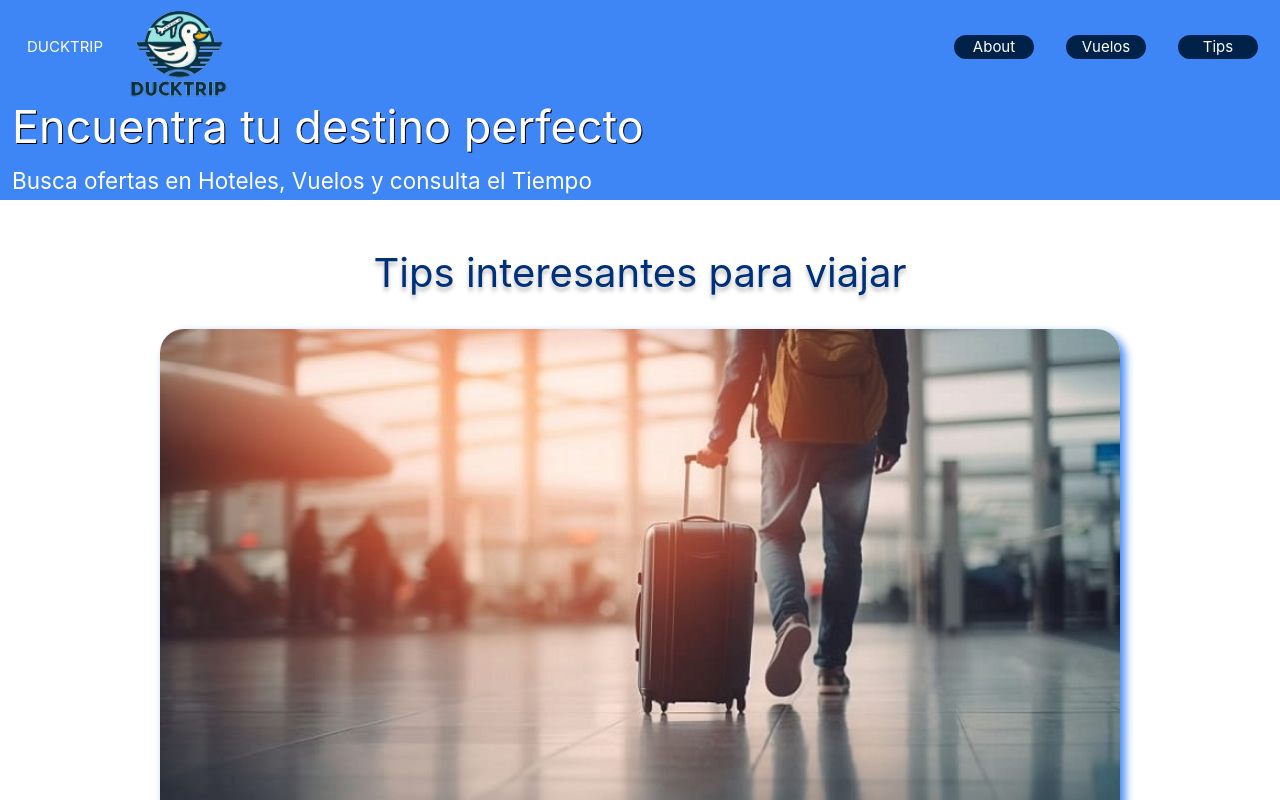
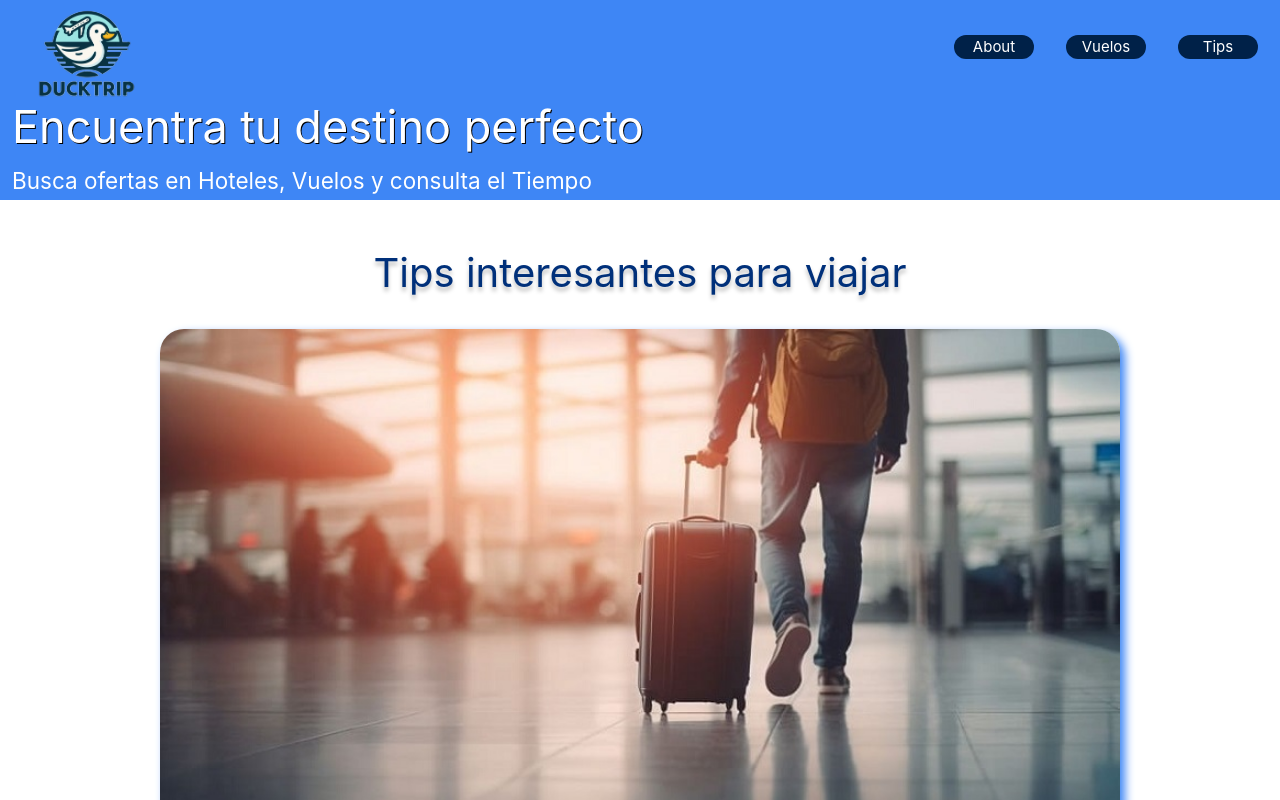
Before and after one commit to davidgm26/ducktrip-app, a Vue app: page /tips in a window 1280 px wide. Shown: the top 800 px of the page. Built offline with nearby package versions, Linux system fonts and the light colour scheme.

Commit message:
fix bugs

```diff
--- a/src/components/NavigationTopBar.vue
+++ b/src/components/NavigationTopBar.vue
@@ -3,7 +3,6 @@
         <div class="top-side">
             <div>
                 <router-link to="/" class="logo">
-                    <p class="name">DUCKTRIP</p>
                     <img src="../assets/images/logo.svg" alt="logo">
                 </router-link>
 
--- a/src/views/FlightPage.vue
+++ b/src/views/FlightPage.vue
@@ -3,7 +3,7 @@
     <div>
         <FlightCard />
     </div>
-    <FooterSection style="position: fixed;" />
+    <FooterSection style="position: fixed; bottom: 0;" />
 </template>
 <script>
 import FlightCard from '../components/FlightCard.vue';
```
